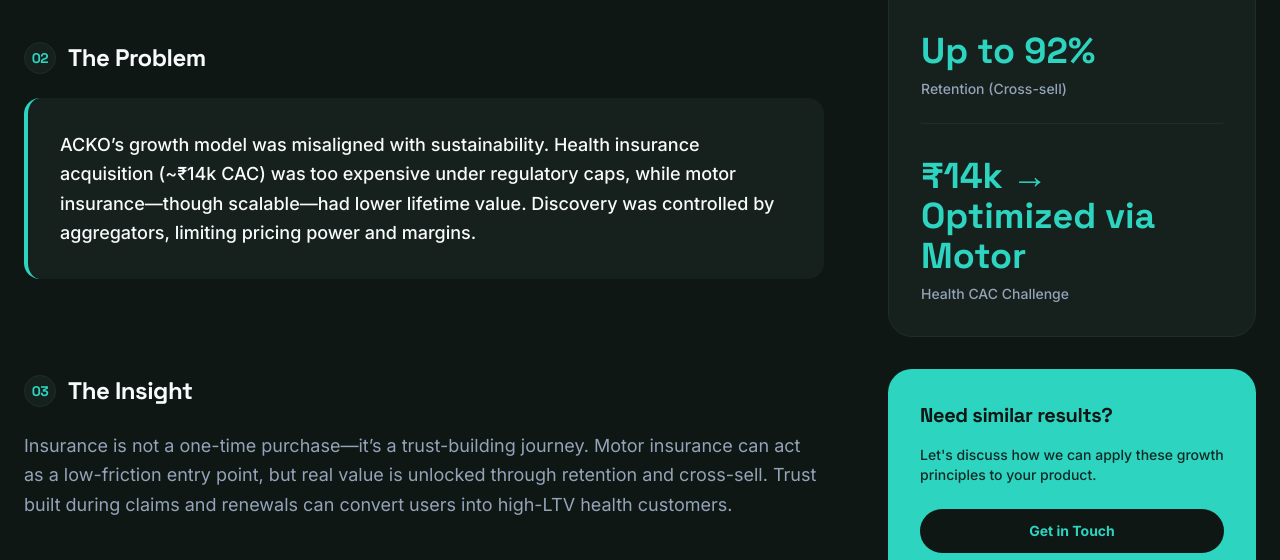
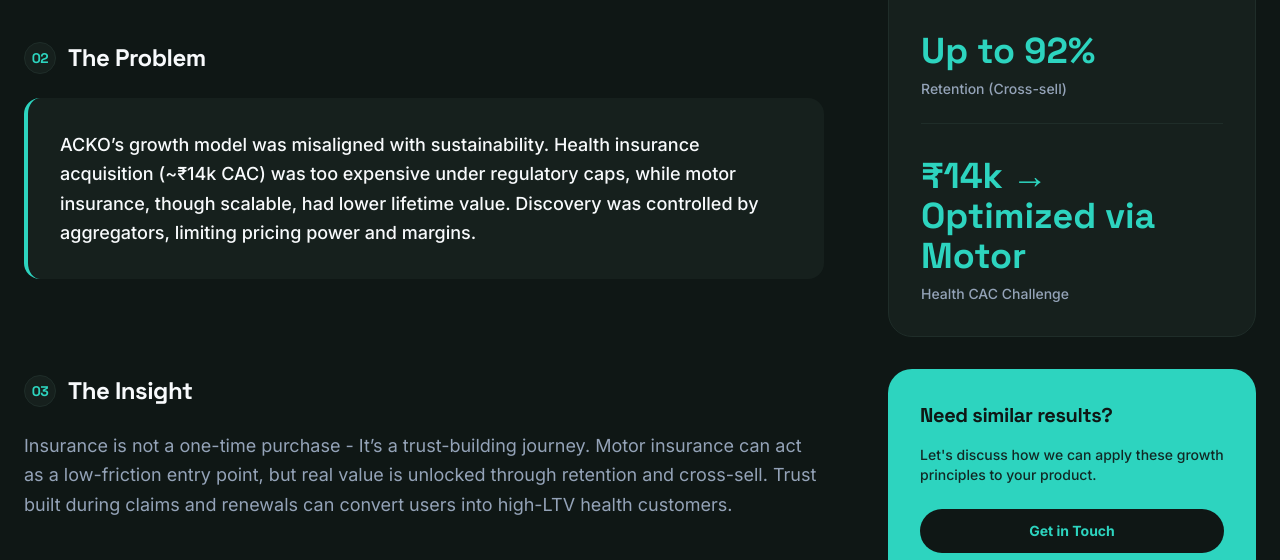
Before and after one commit to akshatjain4377-commits/Akshat-Jain-PMM-Portfolio, a React (Vite) app: page /work/acko in a window 1280 px wide. Shown: the part 840-1400 px from the top of the page. Built offline with nearby package versions, Linux system fonts and the light colour scheme.

Commit message:
Update CaseStudy.tsx

```diff
--- a/src/pages/CaseStudy.tsx
+++ b/src/pages/CaseStudy.tsx
@@ -17,10 +17,10 @@ export default function CaseStudy() {
       "ACKO is a digital-first insurer scaling through motor insurance and embedded partnerships. Despite strong revenue (~₹2,160 Cr), the business faced high burn, increasing regulatory pressure (IRDAI expense caps), and dependence on aggregators for discovery. At the same time, motor growth was plateauing while health insurance demand was expanding.",
 
     problem:
-      "ACKO’s growth model was misaligned with sustainability. Health insurance acquisition (~₹14k CAC) was too expensive under regulatory caps, while motor insurance—though scalable—had lower lifetime value. Discovery was controlled by aggregators, limiting pricing power and margins.",
+      "ACKO’s growth model was misaligned with sustainability. Health insurance acquisition (~₹14k CAC) was too expensive under regulatory caps, while motor insurance, though scalable, had lower lifetime value. Discovery was controlled by aggregators, limiting pricing power and margins.",
 
     insight:
-      "Insurance is not a one-time purchase—it’s a trust-building journey. Motor insurance can act as a low-friction entry point, but real value is unlocked through retention and cross-sell. Trust built during claims and renewals can convert users into high-LTV health customers.",
+      "Insurance is not a one-time purchase - It’s a trust-building journey. Motor insurance can act as a low-friction entry point, but real value is unlocked through retention and cross-sell. Trust built during claims and renewals can convert users into high-LTV health customers.",
 
     strategy:
       "Shifted from an acquisition-led model to a retention-first growth engine. Positioned motor insurance as a trust and renewal engine, improved claims experience as the core product promise, and used behavioral triggers (renewals, challans, valuation signals) to drive cross-sell into health. Introduced the concept of a unified insurance control center (ACKO Vault) to increase retention, enable proactive engagement, and build ecosystem lock-in.",
```
